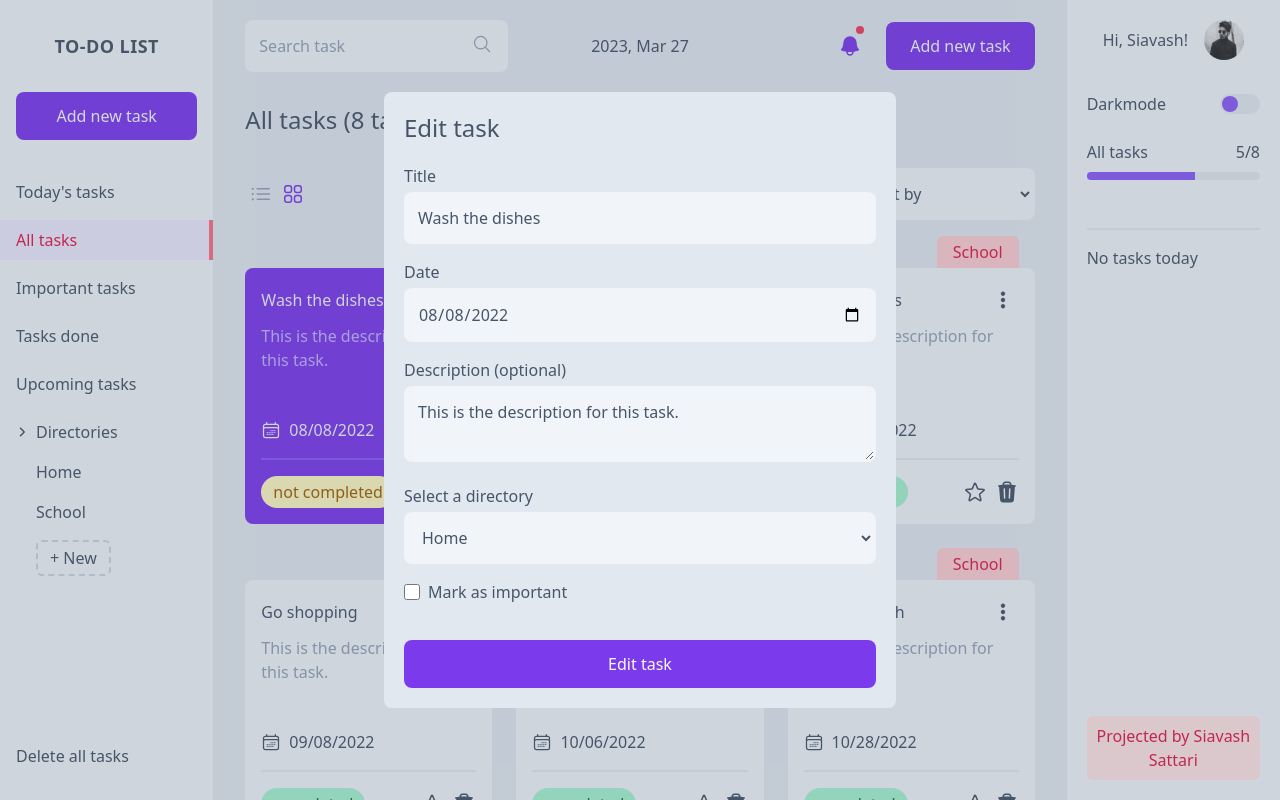
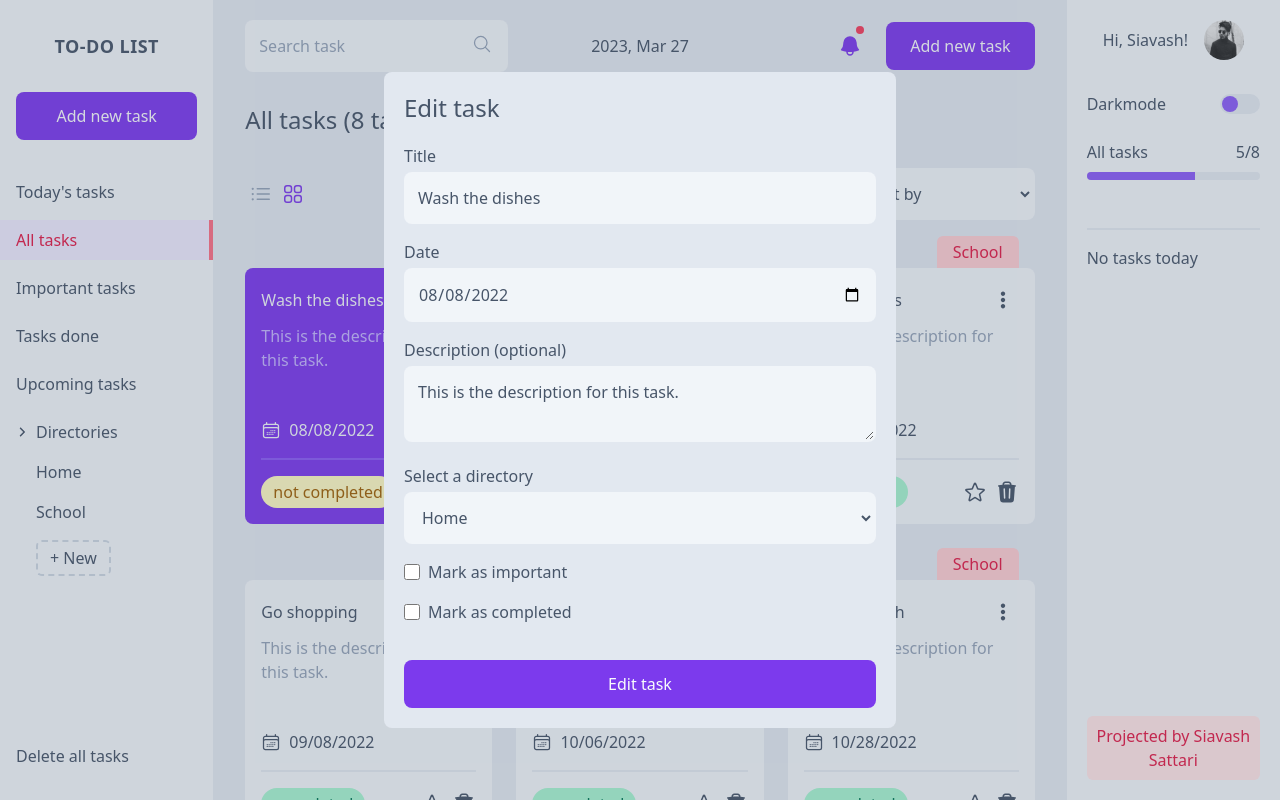
Before and after one commit to siavash-sattari/taskivist, a React (Create React App) app: page / in a window 1280 px wide. Both pictures are taken after a click on the button 460 px from the left and 300 px from the top of the page. Shown: the top 800 px of the page. Built offline with nearby package versions, Linux system fonts and the light colour scheme.

Commit message:
feat - toggle completed task

```diff
--- a/src/components/Modal/ModalCreateTask.tsx
+++ b/src/components/Modal/ModalCreateTask.tsx
@@ -52,6 +52,14 @@ const ModalCreateTask: React.FC<{
     }
     return false;
   });
+
+  const [isCompleted, setIsCompleted] = useState<boolean>(() => {
+    if (task) {
+      return task.completed;
+    }
+    return false;
+  });
+
   const [selectedDirectory, setSelectedDirectory] = useState<string>(() => {
     if (task) {
       return task.dir;
@@ -71,7 +79,7 @@ const ModalCreateTask: React.FC<{
         dir: selectedDirectory,
         description: description,
         date: date,
-        completed: false,
+        completed: isCompleted,
         important: isImportant,
         id: task?.id ? task.id : Date.now().toString()
       };
@@ -120,7 +128,10 @@ const ModalCreateTask: React.FC<{
             <span className='order-1 flex-1'>Mark as important</span>
             <input type='checkbox' className='w-4 h-4 basis-4 mr-2' checked={isImportant} onChange={() => setIsImportant(prev => !prev)} />
           </label>
-
+          <label className='mb-0 flex'>
+            <span className='order-1 flex-1'>Mark as completed</span>
+            <input type='checkbox' className='w-4 h-4 basis-4 mr-2' checked={isCompleted} onChange={() => setIsCompleted(prev => !prev)} />
+          </label>
           <button type='submit' className='btn mt-5'>
             {nameForm}
           </button>
--- a/src/components/TasksSection/TaskItem.tsx
+++ b/src/components/TasksSection/TaskItem.tsx
@@ -18,6 +18,10 @@ const TaskItem: React.FC<{ isListInView1: boolean; task: Task }> = ({ isListInVi
     dispatch(tasksActions.removeTask(id));
   };
 
+  const toggleTaskCompleted = (id: string) => {
+    dispatch(tasksActions.toggleTaskCompleted(id));
+  };
+
   return (
     <li key={task.id}>
       <Link
@@ -31,12 +35,13 @@ const TaskItem: React.FC<{ isListInView1: boolean; task: Task }> = ({ isListInVi
         }`}>
         <InfosTask task={task} isListInView1={isListInView1} />
         <div className={`flex border-slate-200 dark:border-slate-800 ${isListInView1 ? 'items-center' : 'border-t-2 w-full pt-4 mt-4'}`}>
-          <span
+          <button
             className={`${
               task.completed ? 'bg-emerald-200 text-emerald-700 ' : 'bg-yellow-100 text-yellow-700'
-            } py-1 px-3 rounded-full font-medium  mr-4`}>
+            } py-1 px-3 rounded-full font-medium  mr-4`}
+            onClick={() => toggleTaskCompleted(task.id)}>
             {task.completed ? 'completed' : 'not completed'}
-          </span>
+          </button>
           <Tooltip txt={task.important ? 'unmark as important' : 'mark as important'} className='mr-2 ml-auto'>
             <button onClick={() => markAsImportantHandler(task.id)} className='transition hover:text-slate-700 dark:hover:text-slate-200'>
               <StarLineIcon className={`w-6 h-6 ${task.important ? 'fill-rose-500 stroke-rose-500' : 'fill-none'}`} />
--- a/src/store/TasksStore.tsx
+++ b/src/store/TasksStore.tsx
@@ -100,6 +100,11 @@ const tasksSlice = createSlice({
       const indexTask = state.tasks.indexOf(newTaskEdited);
       state.tasks[indexTask] = action.payload;
     },
+    toggleTaskCompleted(state, action: PayloadAction<string>) {
+      const taskId = action.payload;
+      const currTask = state.tasks.find(task => task.id === taskId)!;
+      currTask.completed = !currTask.completed;
+    },
     deleteAllTasks(state) {
       state.tasks = [];
     },
```
